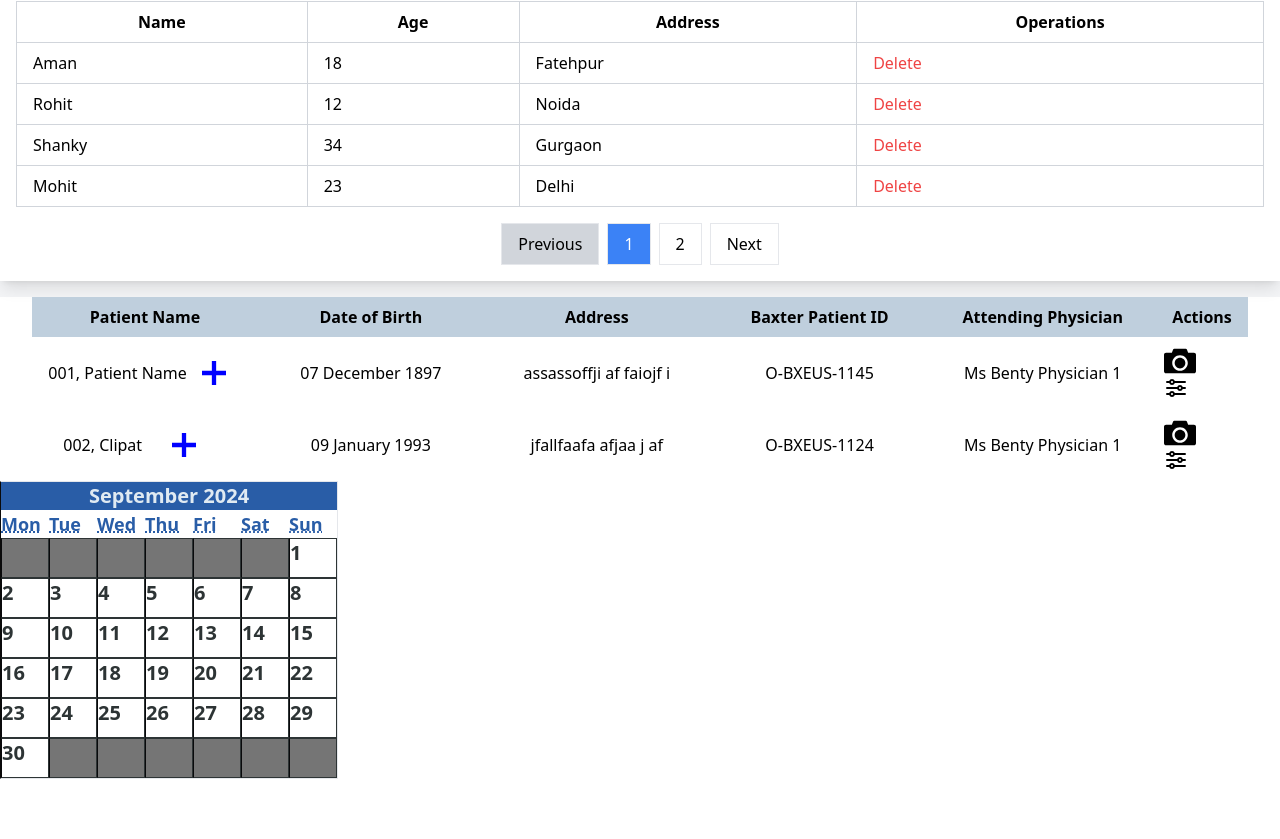
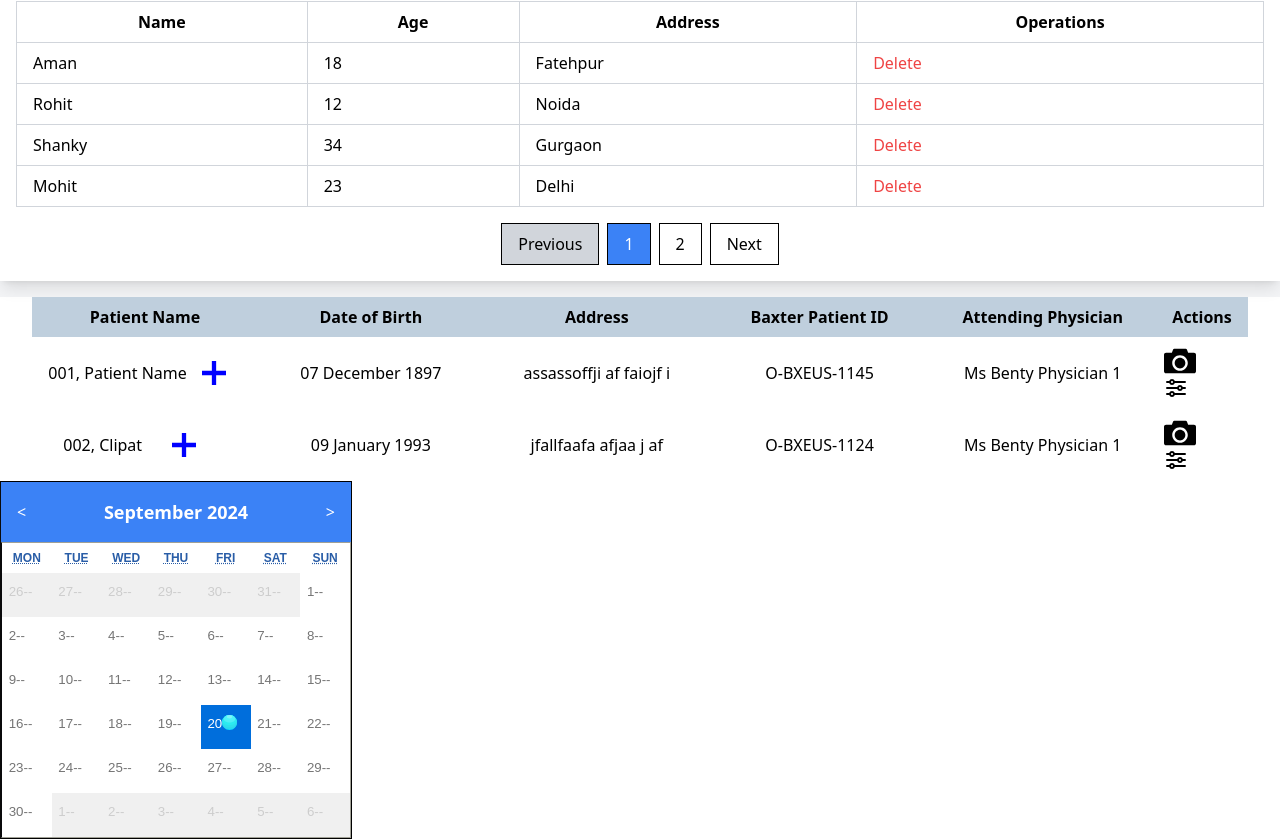
Before and after one commit to chefinazia/baxter-cms, a React (Vite) app: page / in a window 1280 px wide. Shown: the part 1842-2681 px from the top of the page. Before the commit the page ends 2621 px from the top, so only its background shows below. Built offline with nearby package versions, Linux system fonts and the light colour scheme.

Commit message:
calendar functionality

```diff
--- a/index.css
+++ b/index.css
@@ -11,6 +11,9 @@
 @layer components {
   .calendar {
     @apply border-l-neutral-950
+  }
+  .border {
+    @apply border-black border-2
   }
   .btn {
     @apply bg-green-700  py-3 px-6 font-serif text-sm;
@@ -31,14 +34,23 @@
   .react-calendar__navigation__arrow {
     @apply hidden
   }
+
+
   .react-calendar__month-view {
     @apply grid grid-flow-col gap-0
   }
+  .react-calendar__tile--current {
+    @apply pl-2;
+  }
   .react-calendar__month-view__days__day--neighboringMonth {
-    @apply bg-primary-blurColor
+    @apply bg-gray-50 text-black;
   }
   .react-calendar__month-view__weekNumbers .react-calendar__tile {
-    @apply flex align-middle justify-center font-bold
+    @apply flex align-middle justify-center font-extrabold border-black border-2
+  }
+
+  .react-calendar__tile {
+    @apply  !border-black border-2
   }
   .react-calendar__month-view__weekdays {
     @apply align-middle font-bold border-primary-textColor !no-underline text-primary-primaryTabColor text-lg
--- a/src/components/CalendarComponent.jsx
+++ b/src/components/CalendarComponent.jsx
@@ -1,26 +1,199 @@
-import React from "react";
+import React, { useState } from "react";
 import Calendar from "react-calendar";
-const CalendarComponent = (setDate, date, selectRange) => {
-    const disablePreviousNextMonthDates = ({date, view}) => {
-        if(view === 'month'){
-            const now = new Date();
-            return (
-               date.getMonth() > now.getMonth() || date.getMonth() < now.getMonth() || (date.getMonth() === 11 && now.getMonth() ===0) || date.getFullYear() < now.getFullYear()
-            )
-        }
-        return false;
+import "react-calendar/dist/Calendar.css";
+
+const FlagSVG = () => (
+  <svg
+    width="24"
+    height="24"
+    viewBox="0 0 24 24"
+    fill="none"
+    xmlns="http://www.w3.org/2000/svg"
+  >
+    <g id="Navigation / Flag">
+      <path
+        id="Vector"
+        d="M4 15.6871C9.81818 11.1377 14.1818 20.2363 20 15.6869V4.31347C14.1818 8.86284 9.81818 -0.236103 4 4.31327V15.6871Z"
+        stroke="#FFD700"
+        strokeWidth="2"
+        strokeLinecap="round"
+        strokeLinejoin="round"
+        fill="#FFD700"
+      />
+      <text x="9" y="12" fill="black" fontSize="10" fontWeight="bold">
+        !
+      </text>
+    </g>
+  </svg>
+);
+
+const CurrentDateSVG = () => (
+  <svg
+    width="15px"
+    height="15px"
+    viewBox="0 0 256 256"
+    xmlns="http://www.w3.org/2000/svg"
+    xmlnsXlink="http://www.w3.org/1999/xlink"
+    preserveAspectRatio="xMidYMid"
+  >
+    <defs>
+      <style>
+        {`
+          .cls-3 { fill: #0bdefe; }
+          .cls-4 { fill: #2ed8ec; }
+          .cls-5 { fill: #2ee1ec; }
+          .cls-6 { fill: #2bebf1; }
+          .cls-7 { fill: #50eff5; }
+          .cls-8 { fill: #4ef4fa; }
+          .cls-9 { fill: #82f4f8; }
+        `}
+      </style>
+    </defs>
+    <g id="ball">
+      <path
+        d="M128.000,1.000 C198.692,1.000 256.000,57.308 256.000,128.000 C256.000,198.692 198.692,256.000 128.000,256.000 C57.308,256.000 -0.000,198.692 -0.000,128.000 C-0.000,57.308 57.308,1.000 128.000,1.000 Z"
+        id="path-1"
+        className="cls-3"
+        fillRule="evenodd"
+      />
+      <ellipse
+        id="ellipse-1"
+        className="cls-4"
+        cx="128"
+        cy="132"
+        rx="128"
+        ry="108"
+      />
+      <ellipse
+        id="ellipse-2"
+        className="cls-5"
+        cx="128"
+        cy="114"
+        rx="126"
+        ry="97"
+      />
+      <path
+        d="M247.000,92.000 C247.000,136.183 193.722,172.000 128.000,172.000 C62.278,172.000 9.000,136.183 9.000,92.000 C9.000,86.079 9.985,80.131 11.801,74.266 C21.950,52.355 38.111,33.801 58.170,20.717 C77.786,9.240 101.904,2.000 128.000,2.000 C154.096,2.000 178.213,9.240 197.829,20.717 C217.889,33.801 234.050,52.355 244.199,74.266 C246.014,80.131 247.000,86.079 247.000,92.000 Z"
+        id="path-2"
+        className="cls-6"
+        fillRule="evenodd"
+      />
+      <path
+        d="M128.000,129.000 C72.771,129.000 28.000,100.346 28.000,65.000 C28.000,55.597 31.194,46.464 36.885,38.111 C60.095,14.586 92.342,-0.000 128.000,-0.000 C163.658,-0.000 195.905,14.586 219.115,38.111 C224.806,46.464 228.000,55.597 228.000,65.000 C228.000,100.346 183.228,129.000 128.000,129.000 Z"
+        id="path-3"
+        className="cls-7"
+        fillRule="evenodd"
+      />
+      <ellipse
+        id="ellipse-3"
+        className="cls-8"
+        cx="128"
+        cy="48"
+        rx="74"
+        ry="47"
+      />
+      <ellipse
+        id="ellipse-4"
+        className="cls-9"
+        cx="128"
+        cy="29"
+        rx="46"
+        ry="29"
+      />
+    </g>
+  </svg>
+);
+
+const CalendarComponent = () => {
+  const [date, setDate] = useState(new Date());
+  const [activeStartDate, setActiveStartDate] = useState(new Date());
+  const [events, setEvents] = useState({});
+
+  const handleDayClick = (value) => {
+    if (value < new Date()) {
+      alert("You can't select a previous date.");
+      return;
     }
+    const selectedDate = value.toDateString();
+    const content = prompt("Enter content for this date:", "");
+    if (content) {
+      setEvents((prevEvents) => ({
+        ...prevEvents,
+        [selectedDate]: content,
+      }));
+    }
+    setDate(value);
+  };
+
+  const tileClassName = ({ date }) => {
+    const today = new Date().toDateString();
+    const dateString = date.toDateString();
+
+    return dateString === today
+      ? "react-calendar__tile react-calendar__tile--current react-calendar__navigation react-calendar__month-view__weekdays react-calendar__month-view__days__day--neighboringMonth react-calendar__month-view__weekNumbers react-calendar__navigation__arrow react-calendar__month-view__weekdays__weekday text-gray-500 text-left"
+      : "react-calendar__tile react-calendar__navigation react-calendar__month-view__weekdays react-calendar__month-view__days__day--neighboringMonth react-calendar__month-view__weekNumbers react-calendar__navigation__arrow react-calendar__month-view__weekdays__weekday text-gray-500 text-left";
+  };
+
+  const tileContent = ({ date }) => {
+    const dateString = date.toDateString();
+    const today = new Date().toDateString();
+
+    return (
+      <div className = "flex items-center justify-center">
+        {dateString === today ? (
+          <CurrentDateSVG />
+        ) : events[dateString] ? (
+          <FlagSVG />
+        ) : (
+          <span>--</span>
+        )}
+      </div>
+    );
+  };
+
+  const changeMonth = (direction) => {
+    const newDate = new Date(activeStartDate);
+    newDate.setMonth(activeStartDate.getMonth() + direction);
+    setActiveStartDate(newDate);
+  };
+
   return (
+    <div>
+      <div className="flex justify-between items-center bg-blue-500 p-4 text-white">
+        <button onClick={() => changeMonth(-1)} className="hover:underline">
+          &lt;
+        </button>
+        <h2 className="text-lg font-semibold">
+          {activeStartDate.toLocaleString("default", {
+            month: "long",
+            year: "numeric",
+          })}
+        </h2>
+        <button onClick={() => changeMonth(1)} className="hover:underline">
+          &gt;
+        </button>
+      </div>
       <Calendar
+        onClickDay={handleDayClick}
+        tileContent={tileContent}
         onChange={setDate}
         value={date}
         view="month"
         calendarType="iso8601"
-        selectRange={selectRange}
-        tileClassName="border button react-calendar__navigation  react-calendar__month-view__weekdays react-calendar__month-view__days__day--neighboringMonth react-calendar__month-view__weekNumbers react-calendar__tile react-calendar__navigation__arrow  react-calendar__month-view__weekdays__weekday"
-        activeStartDate={new Date()}
-        tileDisabled={disablePreviousNextMonthDates}
+        tileClassName={tileClassName}
+        activeStartDate={activeStartDate}
+        onActiveStartDateChange={({ activeStartDate }) =>
+          setActiveStartDate(activeStartDate)
+        }
+        tileDisabled={({ date }) =>
+          date.getMonth() < new Date().getMonth() ||
+          date.getMonth() > new Date().getMonth()
+        }
+        nextLabel={null}
+        prevLabel={null}
+        showNavigation={false}
       />
+    </div>
   );
 };
 
```
